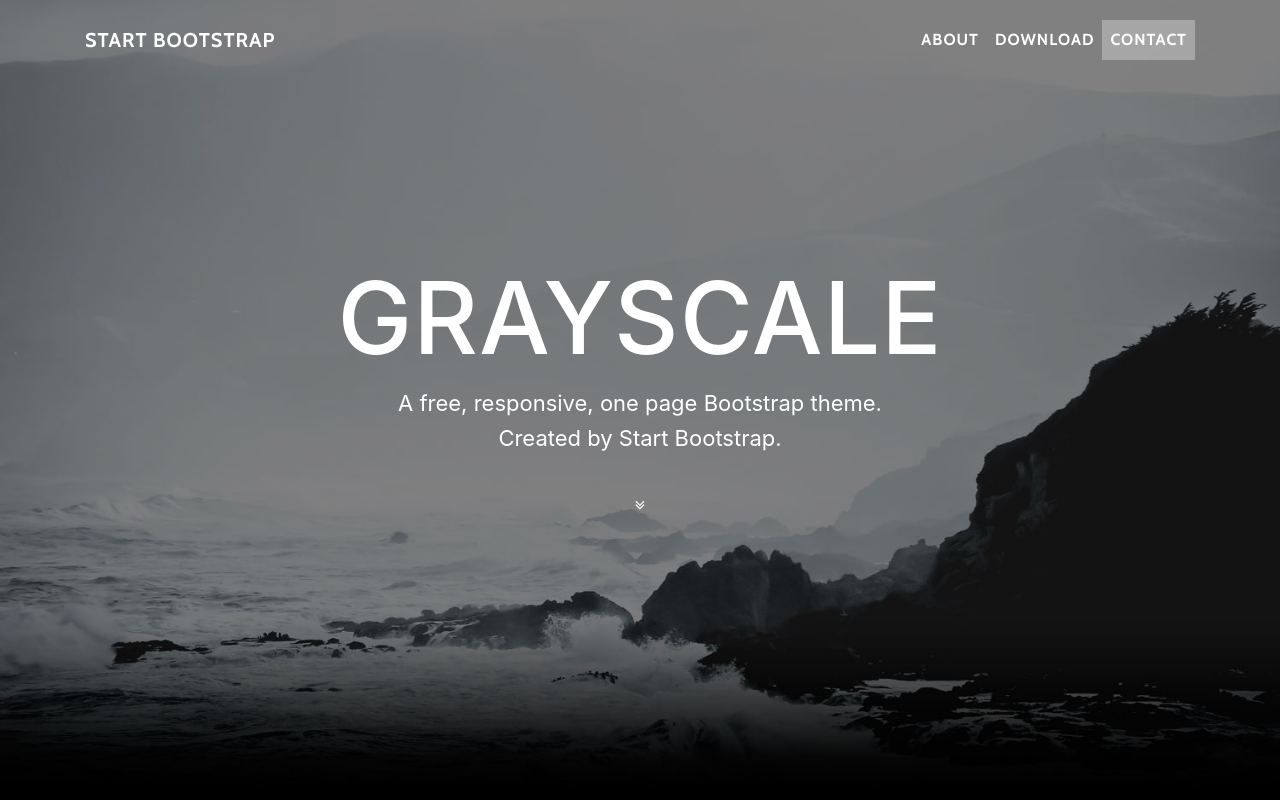
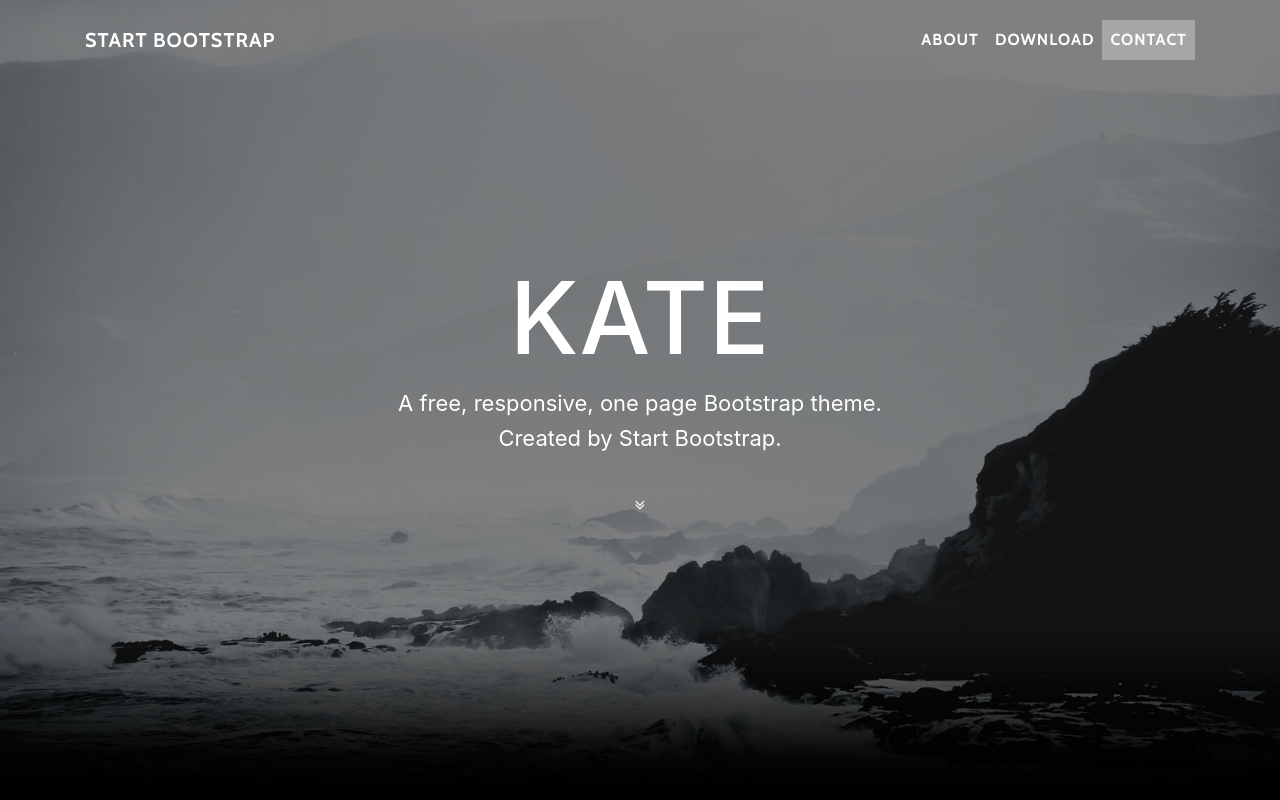
Before and after one commit to katy-romo/hosannafuller.github.io, a website with bundled scripts: page index.html in a window 1280 px wide. Shown: the top 800 px of the page. Built offline with nearby package versions, Linux system fonts and the light colour scheme.

Commit message:
Update index.html

```diff
--- a/index.html
+++ b/index.html
@@ -55,7 +55,7 @@
         <div class="container">
           <div class="row">
             <div class="col-lg-8 mx-auto">
-              <h1 class="brand-heading">Grayscale</h1>
+              <h1 class="brand-heading">Kate</h1>
               <p class="intro-text">A free, responsive, one page Bootstrap theme.
                 <br>Created by Start Bootstrap.</p>
               <a href="#about" class="btn btn-circle js-scroll-trigger">
```
